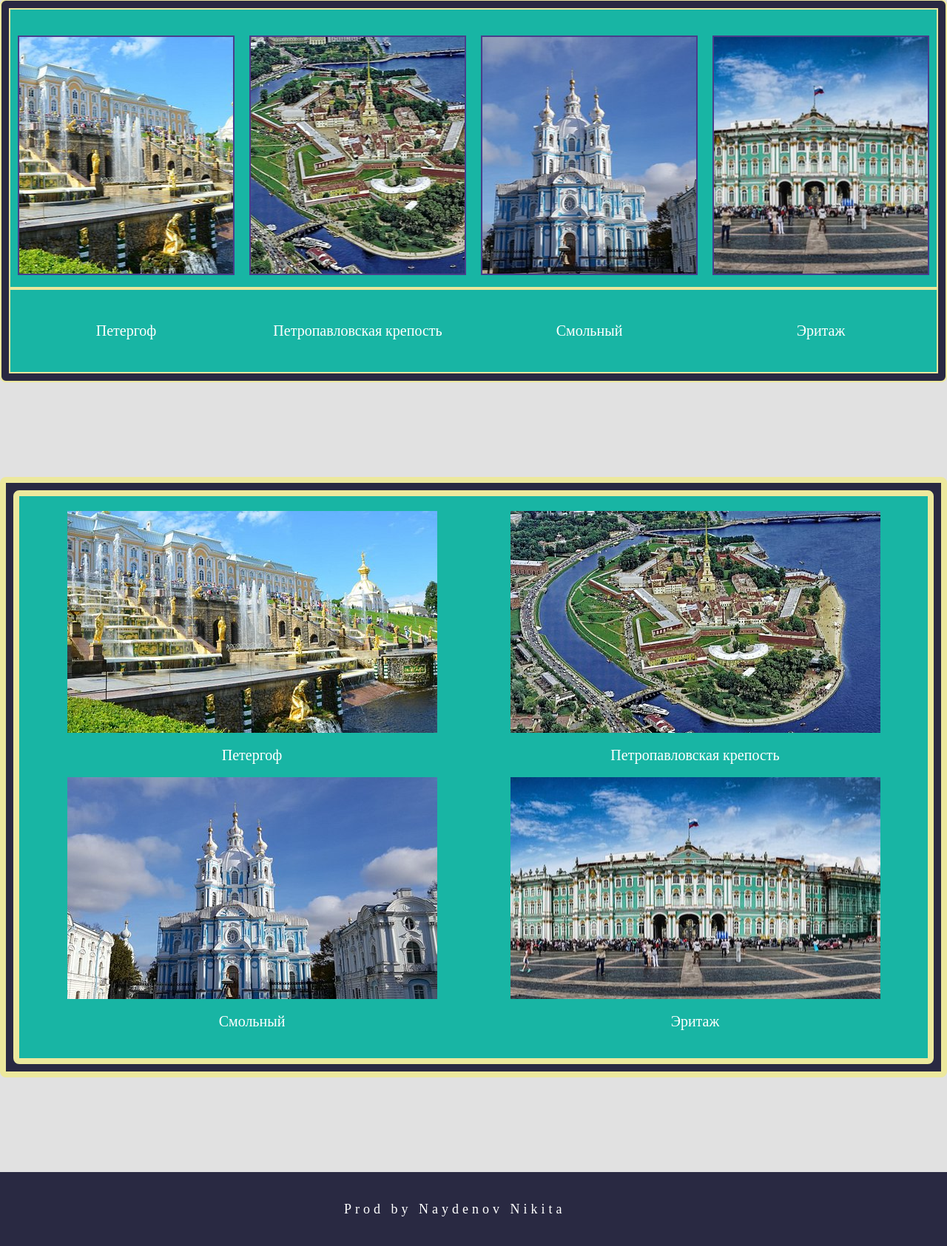
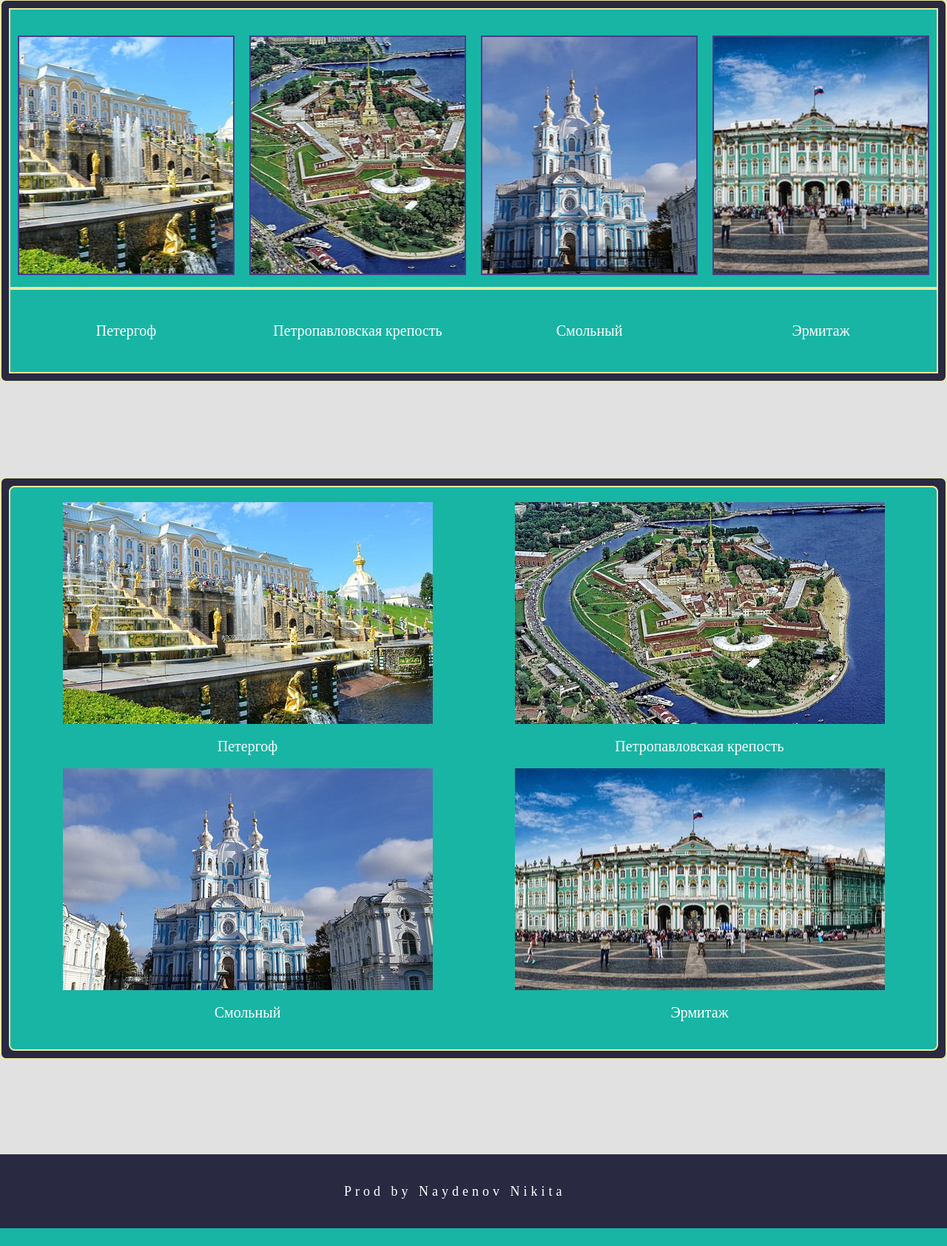
Before and after one commit to NikitaNaydenov/Naydenov-Nikita, a PHP site: page /html/index.html in a window 1280 px wide. Shown: the part 1426-3111 px from the top of the page at 74% size. After the commit the page ends 3087 px from the top, so only its background shows below. Run offline with PHP 8.4, Linux system fonts and the light colour scheme.

Commit message:
17.11.21

```diff
--- a/phpstorm задание/css/style.css
+++ b/phpstorm задание/css/style.css
@@ -102,6 +102,7 @@ body{
     display: flex;
     width: 60%;
     padding: 0.5%;
+    margin: 0px 10px 0px 0px;
     border:10px solid #ece89d;
     color: white;
     font-size: 15px;
@@ -240,7 +241,7 @@ body{
 .grid_block{
     padding: 10px;
     text-align: center;
-    border:8px solid #ece89d;
+    border:2px solid #ece89d;
     background: #292942;
     width: 100%;
     height: 100%;
@@ -250,7 +251,7 @@ body{
 .grid_block_row{
     display: grid;
     grid-template-columns: repeat(2, 1fr);
-    border:8px solid #ece89d;
+    border:2px solid #ece89d;
     border-radius: 8px;
     background: #18b5a4;
     column-gap: 10px;
--- a/phpstorm задание/html/index.html
+++ b/phpstorm задание/html/index.html
@@ -83,7 +83,7 @@
 				<div class="block_column-figcaption"><figcaption>Петергоф</figcaption></div>
 				<div class="block_column-figcaption"><figcaption>Петропавловская крепость</figcaption></div>
 				<div class="block_column-figcaption"><figcaption>Смольный</figcaption></div>
-				<div class="block_column-figcaption"><figcaption>Эритаж</figcaption></div>
+				<div class="block_column-figcaption"><figcaption>Эрмитаж</figcaption></div>
 
 			</div>
 		</div>
@@ -97,7 +97,7 @@
 				<div class="block_column-three"></div>
 				<div class="block_column-four"></div>
 				<div class="block_column-figcaption"><figcaption>Смольный</figcaption></div>
-				<div class="block_column-figcaption"><figcaption>Эритаж</figcaption></div>
+				<div class="block_column-figcaption"><figcaption>Эрмитаж</figcaption></div>
 
 			</div>
 		</div>
```
